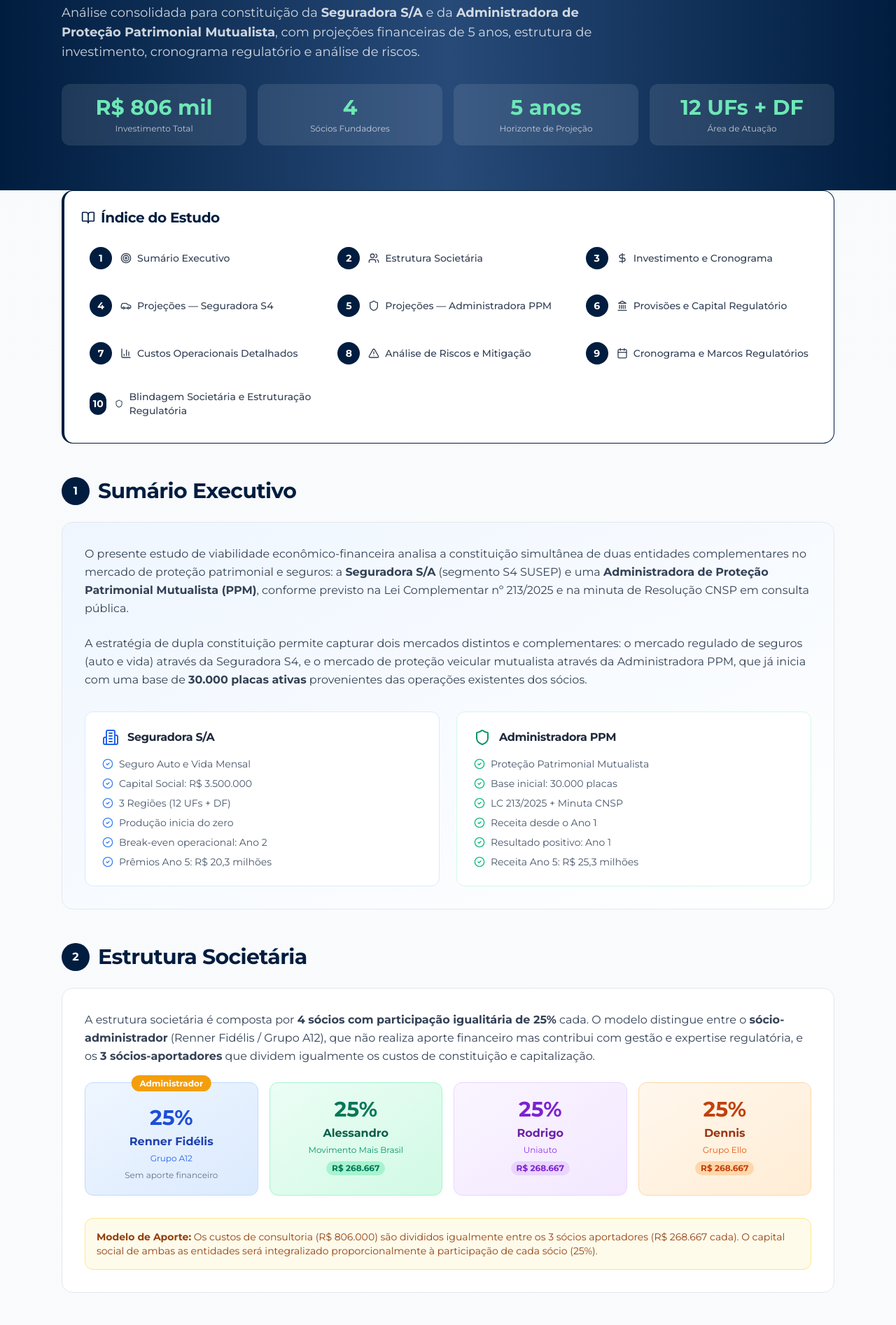
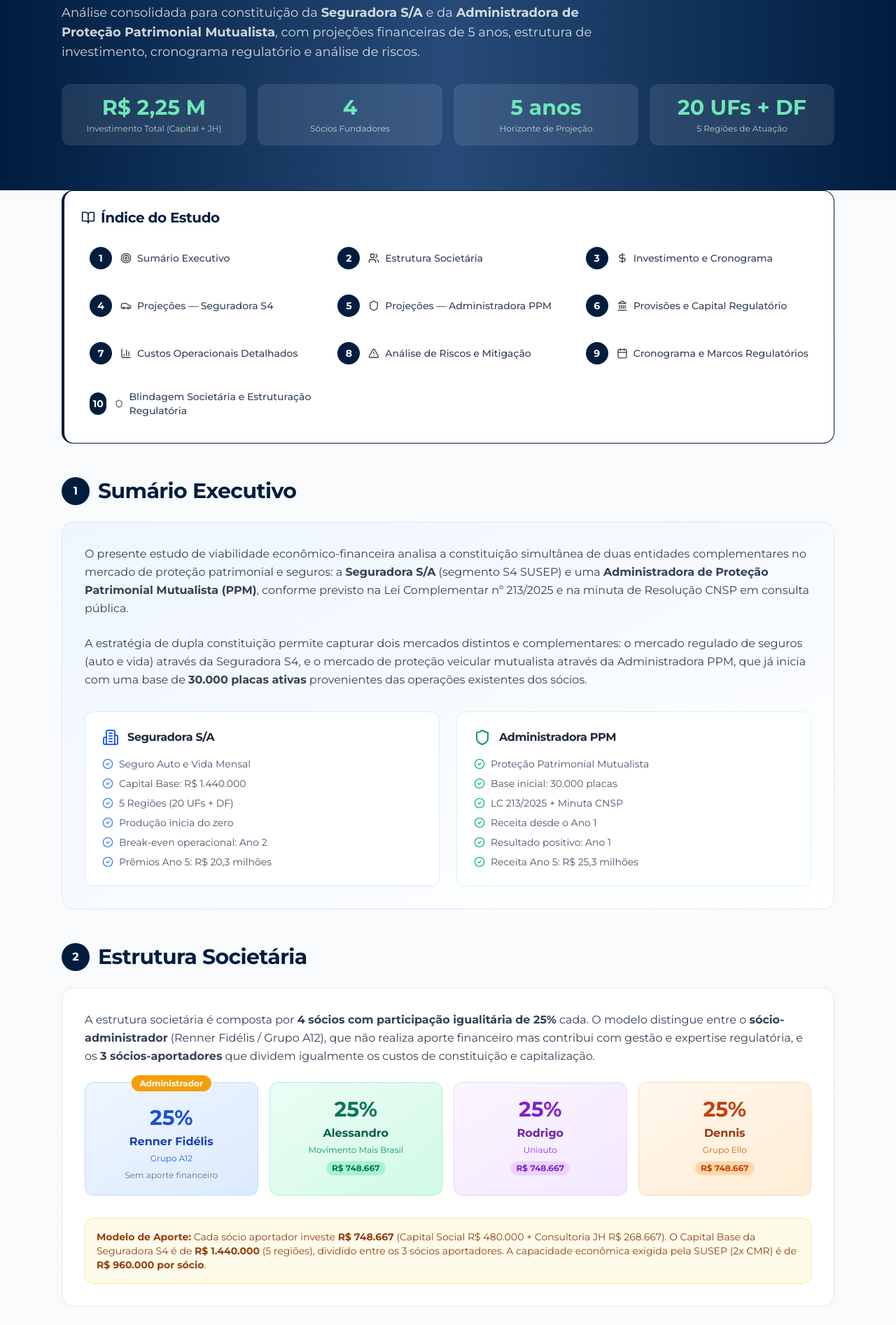
Before and after one commit to alessandro2401/s4-site, a Next.js app: page /estudo in a window 1280 px wide. Shown: the part 260-2154 px from the top of the page at 70% size. Built offline with nearby package versions, Linux system fonts and the light colour scheme; no server answers; the database is empty.

Commit message:
Atualizar estudo: 3 sócios, 5 regiões, Capital Base R$ 1.440.000

```diff
--- a/app/estudo/EstudoClient.tsx
+++ b/app/estudo/EstudoClient.tsx
@@ -102,7 +102,7 @@ export default function EstudoClient({ seguradoraAuto, seguradoraVida, segurador
                       <p className="text-sm text-blue-800">
                         <strong>Premissas Auto:</strong> Ticket médio inicial de R$ 145/mês com reajuste anual de 5%.
                         Sinistralidade de 58% (abaixo da média de mercado de 61%). Comissão de corretagem de 18%.
-                        Crescimento acelerado a partir do Ano 2 com consolidação da rede de distribuição nas 3 regiões de atuação.
+                        Crescimento acelerado a partir do Ano 2 com consolidação da rede de distribuição nas 5 regiões de atuação (20 UFs + DF).
                       </p>
                     </div>
                     <div className="overflow-x-auto">
@@ -402,22 +402,40 @@ export default function EstudoClient({ seguradoraAuto, seguradoraVida, segurador
             <div className="space-y-4">
               <div className="bg-blue-50 rounded-lg p-4">
                 <div className="flex justify-between items-center mb-2">
-                  <span className="text-sm font-semibold text-slate-700">Capital Base (3 Regiões)</span>
-                  <span className="font-bold text-blue-700">R$ 1.380.000</span>
+                  <span className="text-sm font-semibold text-slate-700">Capital Base (CB) — Res. CNSP 432/2021</span>
+                  <span className="font-bold text-blue-700">R$ 1.440.000</span>
                 </div>
                 <div className="text-xs text-slate-500 space-y-1">
-                  <div className="flex justify-between"><span>Região 2 (PI, MA, CE)</span><span>R$ 1.224.000</span></div>
-                  <div className="flex justify-between"><span>Região 3 (PE, RN, PB, AL)</span><span>R$ 1.236.000</span></div>
-                  <div className="flex justify-between"><span>Região 5 (GO, DF, TO, MT, MS)</span><span>R$ 1.320.000</span></div>
-                  <div className="flex justify-between font-semibold pt-1 border-t border-blue-200"><span>Maior valor = Capital Base</span><span>R$ 1.380.000</span></div>
+                  <div className="flex justify-between"><span>Parcela Fixa (obrigatória)</span><span>R$ 1.200.000</span></div>
+                  <div className="flex justify-between font-semibold pt-1 border-t border-blue-200"><span>Parcelas Variáveis por Região:</span><span></span></div>
+                  <div className="flex justify-between"><span>Região 1 (AM, PA, AC, RR, AP, RO)</span><span>R$ 24.000</span></div>
+                  <div className="flex justify-between"><span>Região 2 (PI, MA, CE)</span><span>R$ 24.000</span></div>
+                  <div className="flex justify-between"><span>Região 3 (PE, RN, PB, AL)</span><span>R$ 36.000</span></div>
+                  <div className="flex justify-between"><span>Região 4 (SE, BA)</span><span>R$ 36.000</span></div>
+                  <div className="flex justify-between"><span>Região 5 (GO, DF, TO, MT, MS)</span><span>R$ 120.000</span></div>
+                  <div className="flex justify-between font-semibold pt-1 border-t border-blue-200"><span>Total Parcela Variável</span><span>R$ 240.000</span></div>
+                  <div className="flex justify-between font-bold pt-1 border-t border-blue-300 text-blue-700"><span>CAPITAL BASE TOTAL (CB)</span><span>R$ 1.440.000</span></div>
+                </div>
+              </div>
+              <div className="bg-amber-50 rounded-lg p-4">
+                <div className="flex justify-between items-center mb-2">
+                  <span className="text-sm font-semibold text-slate-700">Capacidade Econômica (2x CMR)</span>
+                  <span className="font-bold text-amber-700">R$ 2.880.000</span>
+                </div>
+                <div className="text-xs text-slate-500 space-y-1">
+                  <div className="flex justify-between"><span>Por sócio aportador (÷3)</span><span className="font-semibold text-amber-700">R$ 960.000</span></div>
+                  <div className="text-xs text-amber-600 mt-1">Lastro financeiro com liquidez imediata a ser comprovado no IRPF</div>
                 </div>
               </div>
               <div className="bg-emerald-50 rounded-lg p-4">
                 <div className="flex justify-between items-center mb-2">
                   <span className="text-sm font-semibold text-slate-700">Capital Social Integralizado</span>
-                  <span className="font-bold text-emerald-700">R$ 3.500.000</span>
+                  <span className="font-bold text-emerald-700">R$ 1.440.000</span>
                 </div>
-                <ProgressBar value={3500000} max={3500000} color="bg-emerald-600" label="Margem sobre Capital Base: 154%" />
+                <div className="text-xs text-slate-500 space-y-1">
+                  <div className="flex justify-between"><span>Aporte por sócio (÷3)</span><span className="font-semibold text-emerald-700">R$ 480.000</span></div>
+                </div>
+                <ProgressBar value={1440000} max={1440000} color="bg-emerald-600" label="Capital Social = Capital Base (100%)" />
               </div>
               <div className="space-y-3">
                 <h4 className="text-sm font-bold text-slate-700">Provisões Técnicas Obrigatórias</h4>
@@ -439,9 +457,9 @@ export default function EstudoClient({ seguradoraAuto, seguradoraVida, segurador
               </div>
               <div className="bg-amber-50 border border-amber-200 rounded-lg p-4">
                 <p className="text-sm text-amber-800">
-                  <strong>CMR (Capital Mínimo Requerido):</strong> O maior entre o Capital Base (R$ 1.380.000) e o Capital de Risco
+                  <strong>CMR (Capital Mínimo Requerido):</strong> O maior entre o Capital Base (R$ 1.440.000) e o Capital de Risco
                   (calculado com base nos riscos de subscrição, crédito, operacional e mercado). Nos primeiros anos, o Capital Base
-                  será o determinante, dado o baixo volume de operações.
+                  será o determinante, dado que a seguradora inicia com produção zero. Cada sócio aportador deve comprovar capacidade econômica de <strong>R$ 960.000</strong> (2x CMR ÷ 3).
                 </p>
               </div>
             </div>
@@ -473,9 +491,14 @@ export default function EstudoClient({ seguradoraAuto, seguradoraVida, segurador
               <div className="bg-emerald-50 rounded-lg p-4">
                 <div className="flex justify-between items-center mb-2">
                   <span className="text-sm font-semibold text-slate-700">Capital Social Estimado</span>
-                  <span className="font-bold text-emerald-700">R$ 1.500.000</span>
+                  <span className="font-bold text-emerald-700">R$ 1.300.000</span>
                 </div>
-                <p className="text-xs text-slate-500">Valor estimado com base nos requisitos da minuta CNSP. O valor definitivo será definido pela regulamentação final.</p>
+                <div className="text-xs text-slate-500 space-y-1">
+                  <div className="flex justify-between"><span>1 Região Geográfica</span><span>R$ 1.300.000</span></div>
+                  <div className="flex justify-between"><span>2 Regiões Geográficas</span><span>R$ 2.600.000</span></div>
+                  <div className="flex justify-between"><span>Atuação Nacional</span><span>R$ 4.000.000</span></div>
+                  <div className="text-xs text-emerald-600 mt-1">Conforme Dossiê Pós Reunião SUSEP — Regulamentação LC 213/2025</div>
+                </div>
               </div>
               <div className="space-y-3">
                 <h4 className="text-sm font-bold text-slate-700">Requisitos da Minuta CNSP</h4>
--- a/app/estudo/page.tsx
+++ b/app/estudo/page.tsx
@@ -86,11 +86,17 @@ const admPPM = {
 
 // ── Investimento Consolidado ──
 const investimento = {
-  total: 806000,
+  total: 2246000,
+  capitalSocial: 1440000,
+  consultoriaJH: 806000,
   seguradora: 560000,
   administradora: 196000,
   gestao: 50000,
-  porSocio: 268667,
+  porSocio: 748667,
+  capitalPorSocio: 480000,
+  jhPorSocio: 268667,
+  capacidadeEconomica: 2880000,
+  capacidadePorSocio: 960000,
 };
 
 // ── Cronograma de Pagamentos ──
@@ -114,7 +120,7 @@ const cronogramaAdm = [
 // ── Custos Operacionais Iniciais ──
 const custosIniciais = {
   seguradora: [
-    { item: "Capital Social Integralizado", valor: 3500000 },
+    { item: "Capital Social Integralizado (5 Regiões)", valor: 1440000 },
     { item: "Consultoria JH (Seguradora)", valor: 560000 },
     { item: "Gestão Renner Fidélis", valor: 50000 },
     { item: "Infraestrutura TI (Core Insurance)", valor: 350000 },
@@ -123,7 +129,7 @@ const custosIniciais = {
     { item: "Reserva de Contingência", valor: 200000 },
   ],
   administradora: [
-    { item: "Capital Social Integralizado", valor: 1500000 },
+    { item: "Capital Mínimo Requerido (1 Região)", valor: 1300000 },
     { item: "Consultoria JH (Administradora)", valor: 196000 },
     { item: "Plataforma Tecnológica PPM", valor: 280000 },
     { item: "Escritório e Infraestrutura", valor: 80000 },
@@ -158,8 +164,8 @@ export default function Page() {
           </p>
           <div className="grid grid-cols-2 md:grid-cols-4 gap-4 mt-8">
             <div className="bg-white/10 backdrop-blur-sm rounded-xl p-4 text-center">
-              <p className="text-3xl font-bold text-emerald-300">R$ 806 mil</p>
-              <p className="text-xs text-white/70 mt-1">Investimento Total</p>
+              <p className="text-3xl font-bold text-emerald-300">R$ 2,25 M</p>
+              <p className="text-xs text-white/70 mt-1">Investimento Total (Capital + JH)</p>
             </div>
             <div className="bg-white/10 backdrop-blur-sm rounded-xl p-4 text-center">
               <p className="text-3xl font-bold text-emerald-300">4</p>
@@ -170,8 +176,8 @@ export default function Page() {
               <p className="text-xs text-white/70 mt-1">Horizonte de Projeção</p>
             </div>
             <div className="bg-white/10 backdrop-blur-sm rounded-xl p-4 text-center">
-              <p className="text-3xl font-bold text-emerald-300">12 UFs + DF</p>
-              <p className="text-xs text-white/70 mt-1">Área de Atuação</p>
+              <p className="text-3xl font-bold text-emerald-300">20 UFs + DF</p>
+              <p className="text-xs text-white/70 mt-1">5 Regiões de Atuação</p>
             </div>
           </div>
         </div>
@@ -238,8 +244,8 @@ export default function Page() {
                 </div>
                 <ul className="space-y-2 text-sm text-slate-600">
                   <li className="flex items-start gap-2"><CheckCircle2 className="w-4 h-4 text-blue-500 mt-0.5 flex-shrink-0" /> Seguro Auto e Vida Mensal</li>
-                  <li className="flex items-start gap-2"><CheckCircle2 className="w-4 h-4 text-blue-500 mt-0.5 flex-shrink-0" /> Capital Social: R$ 3.500.000</li>
-                  <li className="flex items-start gap-2"><CheckCircle2 className="w-4 h-4 text-blue-500 mt-0.5 flex-shrink-0" /> 3 Regiões (12 UFs + DF)</li>
+                  <li className="flex items-start gap-2"><CheckCircle2 className="w-4 h-4 text-blue-500 mt-0.5 flex-shrink-0" /> Capital Base: R$ 1.440.000</li>
+                  <li className="flex items-start gap-2"><CheckCircle2 className="w-4 h-4 text-blue-500 mt-0.5 flex-shrink-0" /> 5 Regiões (20 UFs + DF)</li>
                   <li className="flex items-start gap-2"><CheckCircle2 className="w-4 h-4 text-blue-500 mt-0.5 flex-shrink-0" /> Produção inicia do zero</li>
                   <li className="flex items-start gap-2"><CheckCircle2 className="w-4 h-4 text-blue-500 mt-0.5 flex-shrink-0" /> Break-even operacional: Ano 2</li>
                   <li className="flex items-start gap-2"><CheckCircle2 className="w-4 h-4 text-blue-500 mt-0.5 flex-shrink-0" /> Prêmios Ano 5: R$ 20,3 milhões</li>
@@ -292,26 +298,27 @@ export default function Page() {
                 <div className="text-3xl font-bold text-emerald-700">25%</div>
                 <div className="font-bold text-emerald-800 mt-1">Alessandro</div>
                 <div className="text-xs text-emerald-600 mt-1">Movimento Mais Brasil</div>
-                <span className="inline-block mt-2 px-2 py-0.5 bg-emerald-200 text-emerald-700 text-xs font-bold rounded-full">R$ 268.667</span>
+                <span className="inline-block mt-2 px-2 py-0.5 bg-emerald-200 text-emerald-700 text-xs font-bold rounded-full">R$ 748.667</span>
               </div>
               <div className="bg-gradient-to-br from-purple-50 to-purple-100 rounded-xl p-5 text-center border border-purple-200">
                 <div className="text-3xl font-bold text-purple-700">25%</div>
                 <div className="font-bold text-purple-800 mt-1">Rodrigo</div>
                 <div className="text-xs text-purple-600 mt-1">Uniauto</div>
-                <span className="inline-block mt-2 px-2 py-0.5 bg-purple-200 text-purple-700 text-xs font-bold rounded-full">R$ 268.667</span>
+                <span className="inline-block mt-2 px-2 py-0.5 bg-purple-200 text-purple-700 text-xs font-bold rounded-full">R$ 748.667</span>
               </div>
               <div className="bg-gradient-to-br from-orange-50 to-orange-100 rounded-xl p-5 text-center border border-orange-200">
                 <div className="text-3xl font-bold text-orange-700">25%</div>
                 <div className="font-bold text-orange-800 mt-1">Dennis</div>
                 <div className="text-xs text-orange-600 mt-1">Grupo Ello</div>
-                <span className="inline-block mt-2 px-2 py-0.5 bg-orange-200 text-orange-700 text-xs font-bold rounded-full">R$ 268.667</span>
+                <span className="inline-block mt-2 px-2 py-0.5 bg-orange-200 text-orange-700 text-xs font-bold rounded-full">R$ 748.667</span>
               </div>
             </div>
 
             <div className="bg-amber-50 border border-amber-200 rounded-xl p-4">
               <p className="text-sm text-amber-800">
-                <strong>Modelo de Aporte:</strong> Os custos de consultoria (R$ 806.000) são divididos igualmente entre os 3 sócios aportadores
-                (R$ 268.667 cada). O capital social de ambas as entidades será integralizado proporcionalmente à participação de cada sócio (25%).
+                <strong>Modelo de Aporte:</strong> Cada sócio aportador investe <strong>R$ 748.667</strong> (Capital Social R$ 480.000 + Consultoria JH R$ 268.667).
+                O Capital Base da Seguradora S4 é de <strong>R$ 1.440.000</strong> (5 regiões), dividido entre os 3 sócios aportadores.
+                A capacidade econômica exigida pela SUSEP (2x CMR) é de <strong>R$ 960.000 por sócio</strong>.
               </p>
             </div>
           </Card>
```
